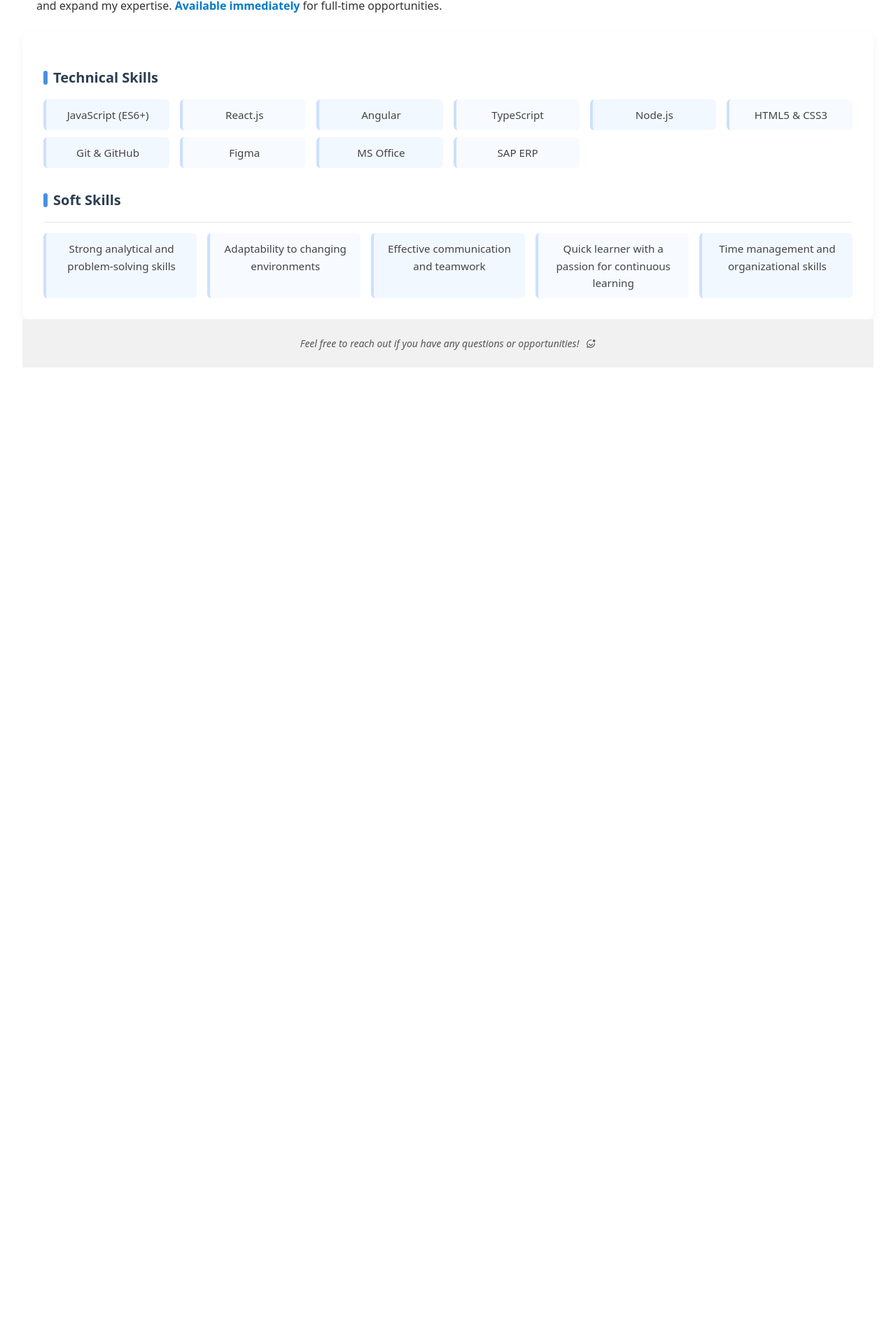
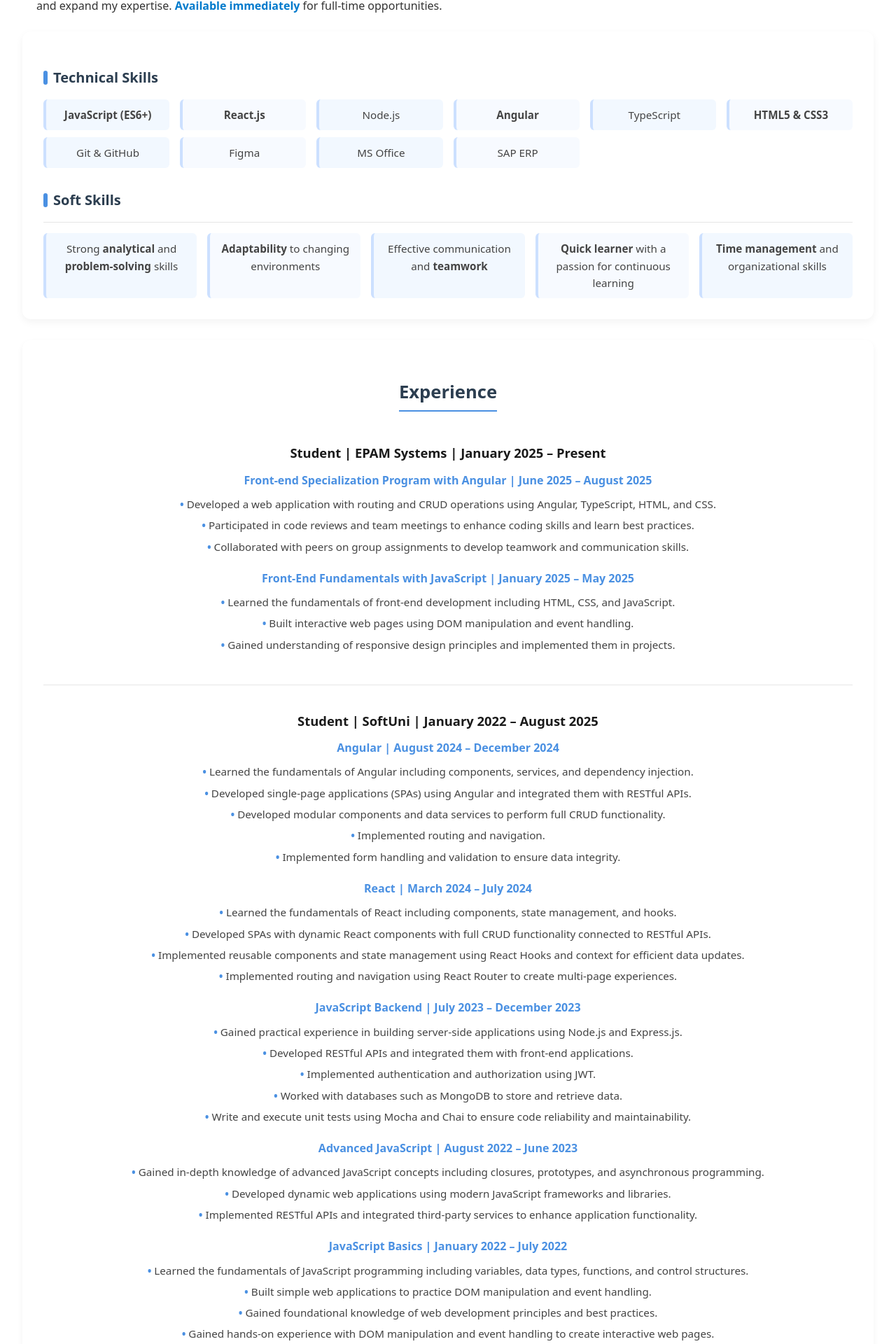
Before and after one commit to ilieva1maya/MayaIlieva_Resume, a React (Vite) app: page / in a window 1280 px wide. Shown: the part 450-2370 px from the top of the page at 70% size. Before the commit the page ends 1007 px from the top, so only its background shows below. Built offline with nearby package versions, Linux system fonts and the light colour scheme.

Commit message:
Experience added

```diff
--- a/src/App.jsx
+++ b/src/App.jsx
@@ -5,6 +5,7 @@ import Welcome from './components/welcome/Welcome';
 import Footer from './components/footer/Footer';
 import Navbar from './components/navbar/Navbar';
 import Skills from './components/skills/Skills';
+import Experience from './components/experience/Experience';
 
 function App() {
 
@@ -14,6 +15,7 @@ function App() {
       <Navbar/>
       <Welcome/>
       <Skills/>
+      <Experience/>
       <Footer/>
     </>
   )
--- /dev/null
+++ b/src/components/experience/Experience.css
@@ -0,0 +1,98 @@
+.experience {
+  background-color: #ffffff;
+  padding: 30px;
+  border-radius: 12px;
+  box-shadow: 0 4px 10px rgba(0, 0, 0, 0.05);
+  margin-top: 30px;
+  color: #333;
+  line-height: 1.7;
+}
+
+.experience h2 {
+  font-size: 1.6rem;
+  font-weight: 700;
+  color: #2c3e50;
+  margin-bottom: 25px;
+  border-bottom: 2px solid #4a90e2;
+  display: inline-block;
+  padding-bottom: 5px;
+}
+
+/* Each main experience block */
+.experience-item {
+  margin-bottom: 35px;
+}
+
+.experience-item h3 {
+  font-size: 1.15rem;
+  font-weight: 600;
+  color: #1a1a1a;
+  margin-bottom: 10px;
+}
+
+/* Each program (subsection) */
+.program {
+  margin-bottom: 20px;
+}
+
+.program h4 {
+  font-size: 1rem;
+  font-weight: 600;
+  color: #4a90e2;
+  margin-bottom: 8px;
+  margin-top: 10px;
+}
+
+/* Fully left-aligned "document-style" list */
+.program ul {
+  list-style: none;
+  margin: 0;
+  padding: 0;
+}
+
+.program li {
+  font-size: 0.95rem;
+  color: #444;
+  margin-bottom: 6px;
+  line-height: 1.6;
+}
+
+.program li::before {
+  content: "• ";
+  color: #4a90e2;
+  font-weight: bold;
+}
+
+/* Hover effect (optional subtle emphasis) */
+.program li:hover {
+  color: #2c3e50;
+}
+
+/* Divider between different experience sections */
+.experience-item:not(:last-child) {
+  border-bottom: 1px solid #e6e6e6;
+  padding-bottom: 25px;
+}
+
+/* Responsive tweaks */
+@media (max-width: 800px) {
+  .experience {
+    padding: 20px;
+  }
+
+  .experience h2 {
+    font-size: 1.4rem;
+  }
+
+  .experience-item h3 {
+    font-size: 1.05rem;
+  }
+
+  .program h4 {
+    font-size: 0.95rem;
+  }
+
+  .program li {
+    font-size: 0.9rem;
+  }
+}
--- /dev/null
+++ b/src/components/experience/Experience.jsx
@@ -0,0 +1,87 @@
+import "./Experience.css";
+
+export default function Experience() {
+    return (
+        <section class="experience">
+            <h2>Experience</h2>
+
+            <article class="experience-item">
+                <h3>Student | EPAM Systems | January 2025 – Present</h3>
+
+                <div class="program">
+                    <h4>Front-end Specialization Program with Angular | June 2025 – August 2025</h4>
+                    <ul>
+                        <li>Developed a web application with routing and CRUD operations using Angular, TypeScript, HTML, and CSS.</li>
+                        <li>Participated in code reviews and team meetings to enhance coding skills and learn best practices.</li>
+                        <li>Collaborated with peers on group assignments to develop teamwork and communication skills.</li>
+                    </ul>
+                </div>
+
+                <div class="program">
+                    <h4>Front-End Fundamentals with JavaScript | January 2025 – May 2025</h4>
+                    <ul>
+                        <li>Learned the fundamentals of front-end development including HTML, CSS, and JavaScript.</li>
+                        <li>Built interactive web pages using DOM manipulation and event handling.</li>
+                        <li>Gained understanding of responsive design principles and implemented them in projects.</li>
+                    </ul>
+                </div>
+            </article>
+
+            <article class="experience-item">
+                <h3>Student | SoftUni | January 2022 – August 2025</h3>
+
+                <div class="program">
+                    <h4>Angular | August 2024 – December 2024</h4>
+                    <ul>
+                        <li>Learned the fundamentals of Angular including components, services, and dependency injection.</li>
+                        <li>Developed single-page applications (SPAs) using Angular and integrated them with RESTful APIs.</li>
+                        <li>Developed modular components and data services to perform full CRUD functionality.</li>
+                        <li>Implemented routing and navigation.</li>
+                        <li>Implemented form handling and validation to ensure data integrity.</li>
+                    </ul>
+                </div>
+
+                <div class="program">
+                    <h4>React | March 2024 – July 2024</h4>
+                    <ul>
+                        <li>Learned the fundamentals of React including components, state management, and hooks.</li>
+                        <li>Developed SPAs with dynamic React components with full CRUD functionality connected to RESTful APIs.</li>
+                        <li>Implemented reusable components and state management using React Hooks and context for efficient data updates.</li>
+                        <li>Implemented routing and navigation using React Router to create multi-page experiences.</li>
+
+                    </ul>
+                </div>
+
+                <div class="program">
+                    <h4>JavaScript Backend | July 2023 – December 2023</h4>
+                    <ul>
+                        <li>Gained practical experience in building server-side applications using Node.js and Express.js.</li>
+                        <li>Developed RESTful APIs and integrated them with front-end applications.</li>
+                        <li>Implemented authentication and authorization using JWT.</li>
+                        <li>Worked with databases such as MongoDB to store and retrieve data.</li>
+                        <li>Write and execute unit tests using Mocha and Chai to ensure code reliability and maintainability.</li>
+                    </ul>
+                </div>
+
+                <div class="program">
+                    <h4>Advanced JavaScript | August 2022 – June 2023</h4>
+                    <ul>
+                        <li>Gained in-depth knowledge of advanced JavaScript concepts including closures, prototypes, and asynchronous programming.</li>
+                        <li>Developed dynamic web applications using modern JavaScript frameworks and libraries.</li>
+                        <li>Implemented RESTful APIs and integrated third-party services to enhance application functionality.</li>
+                    </ul>
+                </div>
+
+                <div class="program">
+                    <h4>JavaScript Basics | January 2022 – July 2022</h4>
+                    <ul>
+                        <li>Learned the fundamentals of JavaScript programming including variables, data types, functions, and control structures.</li>
+                        <li>Built simple web applications to practice DOM manipulation and event handling.</li>
+                        <li>Gained foundational knowledge of web development principles and best practices.</li>
+                        <li>Gained hands-on experience with DOM manipulation and event handling to create interactive web pages.</li>
+                    </ul>
+                </div>
+            </article>
+        </section>
+    );
+}
--- a/src/components/skills/Skills.jsx
+++ b/src/components/skills/Skills.jsx
@@ -5,12 +5,12 @@ export default function Skills() {
         <div className="skills">
             <h3 className="technical">Technical Skills</h3>
             <ul className="technical-skills">
-        <li>JavaScript (ES6+)</li>
-        <li>React.js</li>
-        <li>Angular</li>
+                <li><strong>JavaScript (ES6+)</strong></li>
+                <li><strong>React.js</strong></li>
+                <li>Node.js</li>
+                <li><strong>Angular</strong></li>
                 <li>TypeScript</li>
-        <li>Node.js</li>
-        <li>HTML5 & CSS3</li>
+                <li><strong>HTML5 & CSS3</strong></li>
                 <li>Git & GitHub</li>
                 <li>Figma</li>
                 <li>MS Office</li>
@@ -18,11 +18,11 @@ export default function Skills() {
             </ul>
             <h3 className="soft">Soft Skills</h3>
             <ul className="soft-skills">
-        <li>Strong analytical and problem-solving skills</li>
-        <li>Adaptability to changing environments</li>
-        <li>Effective communication and teamwork</li>
-        <li>Quick learner with a passion for continuous learning</li>
-        <li>Time management and organizational skills</li>
+                <li>Strong <strong>analytical</strong> and <strong>problem-solving</strong> skills</li>
+                <li><strong>Adaptability</strong> to changing environments</li>
+                <li>Effective communication and <strong>teamwork</strong></li>
+                <li><strong>Quick learner</strong> with a passion for continuous learning</li>
+                <li><strong>Time management</strong> and organizational skills</li>
             </ul>
         </div>
     );
```
Also changed, not shown: src/components/skills/Skills.css (+0 -85 lines). Lines whose indentation alone changed are shown as unchanged.
